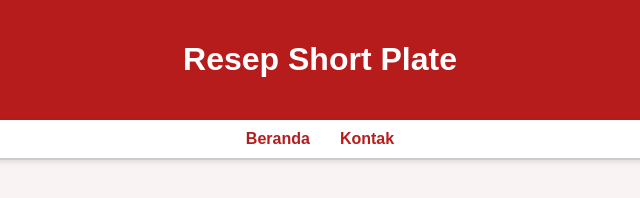
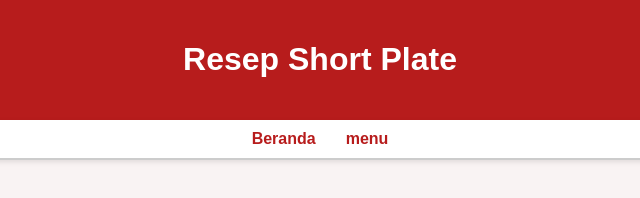
Before and after one commit to Arifrahman29/SeputarDaging, a plain HTML site: page shortplate.html in a window 1280 px wide. Shown: the top 198 px of the page, 320-960 px from the left. Drawn offline with Linux system fonts and the light colour scheme.

Commit message:
Update shortplate.html

```diff
--- a/shortplate.html
+++ b/shortplate.html
@@ -19,7 +19,7 @@
     <nav>
       <ul>
         <li><a href="index.html">Beranda</a></li>
-        <li><a href="#contact">Kontak</a></li>
+        <li><a href="menu.html">menu</a></li>
       </ul>
     </nav>
     <div class="content">
```
